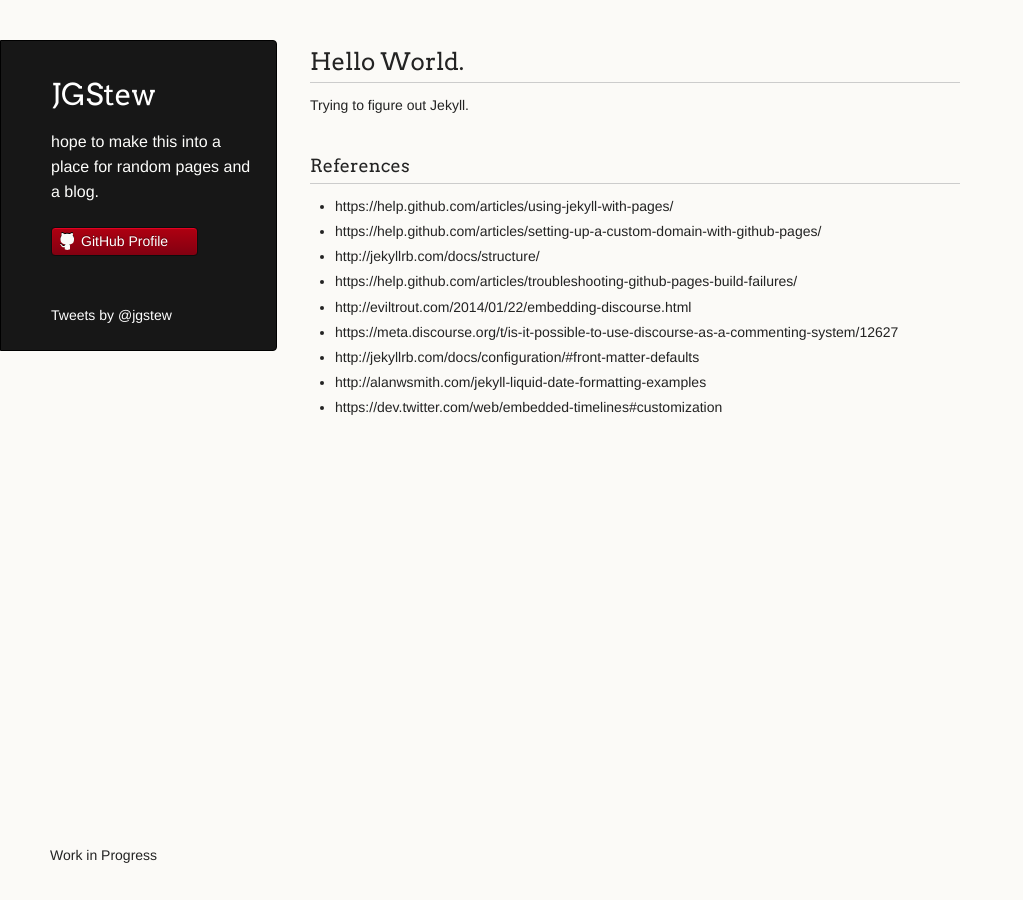
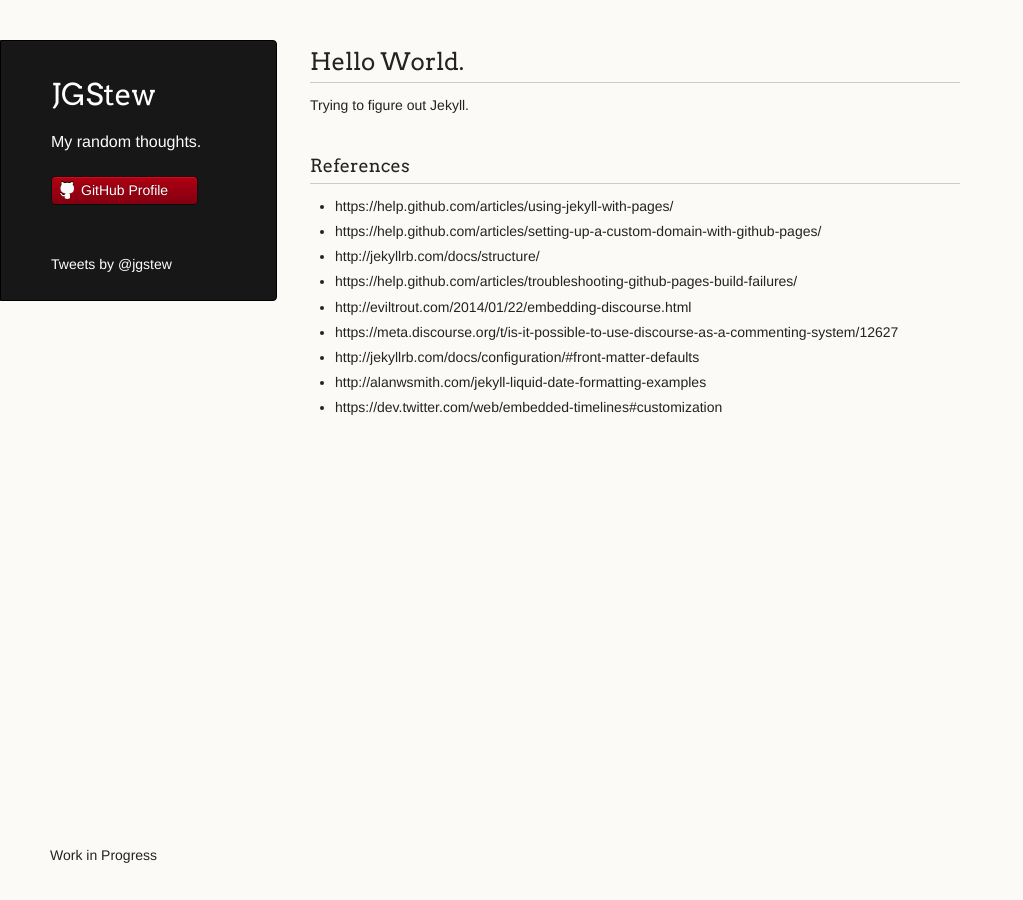
Before and after one commit to jgstew/jgstew.github.io, a Jekyll site: the page built from _posts/2015-12-31-Hello-World:-Trying-to-Figure-Out-Jekyll.md, in a window 1280 px wide. Shown: the whole page, without its empty margins (0-1023 px from the left). Built offline with Jekyll 4.4.1, drawn with Linux system fonts in a browser that asks for light colours; comment, search, counter and statistics services are not loaded.

Commit message:
Update default.html

```diff
--- a/_layouts/default.html
+++ b/_layouts/default.html
@@ -17,9 +17,7 @@
     <div class="wrapper">
       <header>
         <h1 class="header">JGStew</h1>
-        <p class="header">hope to make this into a place for random pages and a blog.</p>
-
-
+        <p class="header">My random thoughts.</p>
 
         <ul>
           <li><a class="buttons github" href="https://github.com/jgstew">GitHub Profile</a></li>
```
